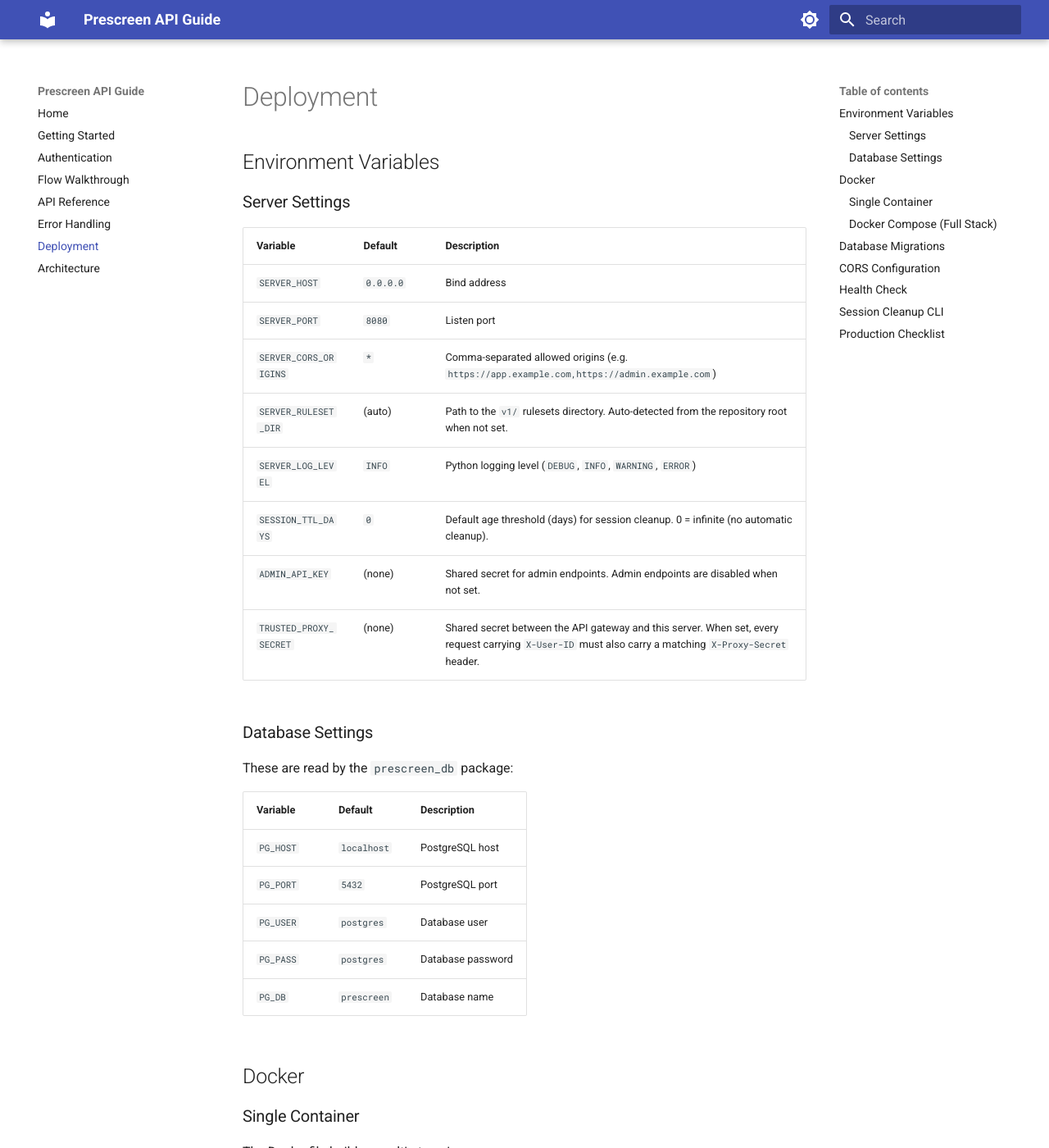
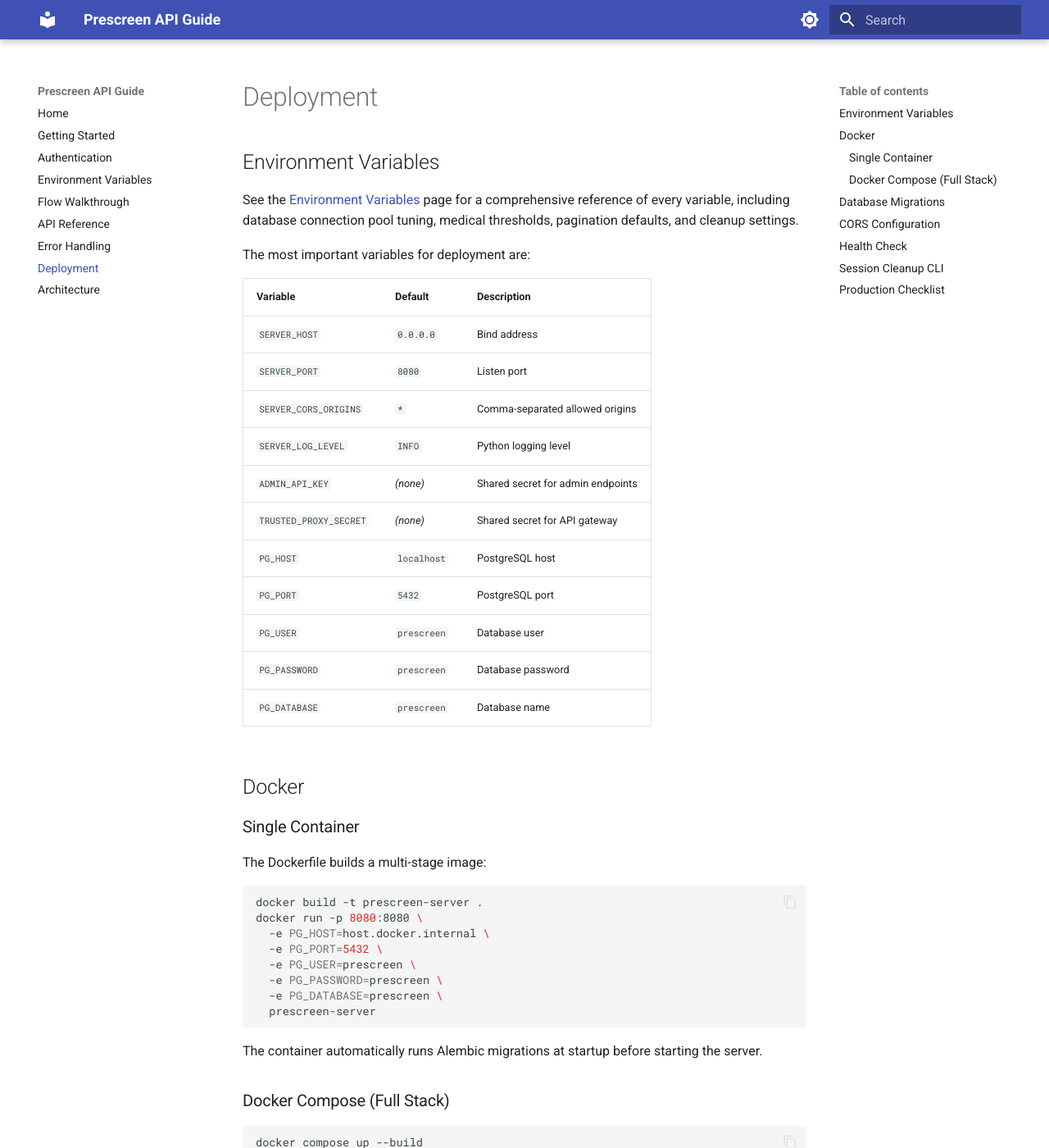
Before and after one commit to vistec-AI/thaillm-prescreen-rulesets, an MkDocs documentation site: the page built from src/prescreen_server/docs/deployment.md, in a window 1280 px wide and 1400 px high. Shown: the whole window at 82% size. Built offline with MkDocs 1.6.1 and Material for MkDocs 9.7.7, drawn with Linux system fonts in a browser that asks for light colours; some of the changed text lies outside the part shown.

Commit message:
migrate environment variable usage

````diff
--- a/mkdocs.yml
+++ b/mkdocs.yml
@@ -33,6 +33,7 @@ nav:
   - Home: index.md
   - Getting Started: getting-started.md
   - Authentication: authentication.md
+  - Environment Variables: environment-variables.md
   - Flow Walkthrough: flow-walkthrough.md
   - API Reference: api-reference.md
   - Error Handling: error-handling.md
--- a/src/prescreen_server/docs/deployment.md
+++ b/src/prescreen_server/docs/deployment.md
@@ -2,30 +2,23 @@
 
 ## Environment Variables
 
-### Server Settings
+See the [Environment Variables](environment-variables.md) page for a comprehensive reference of every variable, including database connection pool tuning, medical thresholds, pagination defaults, and cleanup settings.
+
+The most important variables for deployment are:
 
 | Variable | Default | Description |
 |----------|---------|-------------|
 | `SERVER_HOST` | `0.0.0.0` | Bind address |
 | `SERVER_PORT` | `8080` | Listen port |
-| `SERVER_CORS_ORIGINS` | `*` | Comma-separated allowed origins (e.g. `https://app.example.com,https://admin.example.com`) |
-| `SERVER_RULESET_DIR` | (auto) | Path to the `v1/` rulesets directory. Auto-detected from the repository root when not set. |
-| `SERVER_LOG_LEVEL` | `INFO` | Python logging level (`DEBUG`, `INFO`, `WARNING`, `ERROR`) |
-| `SESSION_TTL_DAYS` | `0` | Default age threshold (days) for session cleanup. 0 = infinite (no automatic cleanup). |
-| `ADMIN_API_KEY` | (none) | Shared secret for admin endpoints. Admin endpoints are disabled when not set. |
-| `TRUSTED_PROXY_SECRET` | (none) | Shared secret between the API gateway and this server. When set, every request carrying `X-User-ID` must also carry a matching `X-Proxy-Secret` header. |
-
-### Database Settings
-
-These are read by the `prescreen_db` package:
-
-| Variable | Default | Description |
-|----------|---------|-------------|
+| `SERVER_CORS_ORIGINS` | `*` | Comma-separated allowed origins |
+| `SERVER_LOG_LEVEL` | `INFO` | Python logging level |
+| `ADMIN_API_KEY` | *(none)* | Shared secret for admin endpoints |
+| `TRUSTED_PROXY_SECRET` | *(none)* | Shared secret for API gateway |
 | `PG_HOST` | `localhost` | PostgreSQL host |
 | `PG_PORT` | `5432` | PostgreSQL port |
-| `PG_USER` | `postgres` | Database user |
-| `PG_PASS` | `postgres` | Database password |
-| `PG_DB` | `prescreen` | Database name |
+| `PG_USER` | `prescreen` | Database user |
+| `PG_PASSWORD` | `prescreen` | Database password |
+| `PG_DATABASE` | `prescreen` | Database name |
 
 ## Docker
 
@@ -38,9 +31,9 @@ docker build -t prescreen-server .
 docker run -p 8080:8080 \
   -e PG_HOST=host.docker.internal \
   -e PG_PORT=5432 \
-  -e PG_USER=postgres \
-  -e PG_PASS=postgres \
-  -e PG_DB=prescreen \
+  -e PG_USER=prescreen \
+  -e PG_PASSWORD=prescreen \
+  -e PG_DATABASE=prescreen \
   prescreen-server
 ```
 
@@ -127,7 +120,7 @@ Options:
 
 | Flag | Default | Description |
 |------|---------|-------------|
-| `--days` | `$SESSION_TTL_DAYS` or `0` | Age threshold in days (0 = all matching sessions) |
+| `--days` | `$DEFAULT_CLEANUP_DAYS` or `90` | Age threshold in days (0 = all matching sessions) |
 | `--status` | `completed`, `terminated` | Session status filter (repeatable) |
 | `--hard` | off | Permanently DELETE instead of soft-delete |
 | `--purge-deleted` | off | Remove previously soft-deleted rows |
````
Also changed, not shown: src/prescreen_server/docs/api-reference.md (+2 -2 lines), src/prescreen_server/docs/environment-variables.md (added, +157 -0 lines), src/prescreen_server/docs/flow-walkthrough.md (+2 -2 lines), src/prescreen_server/docs/getting-started.md (+1 -1 lines), src/prescreen_server/docs/index.md (+1 -0 lines), 7 other files.
